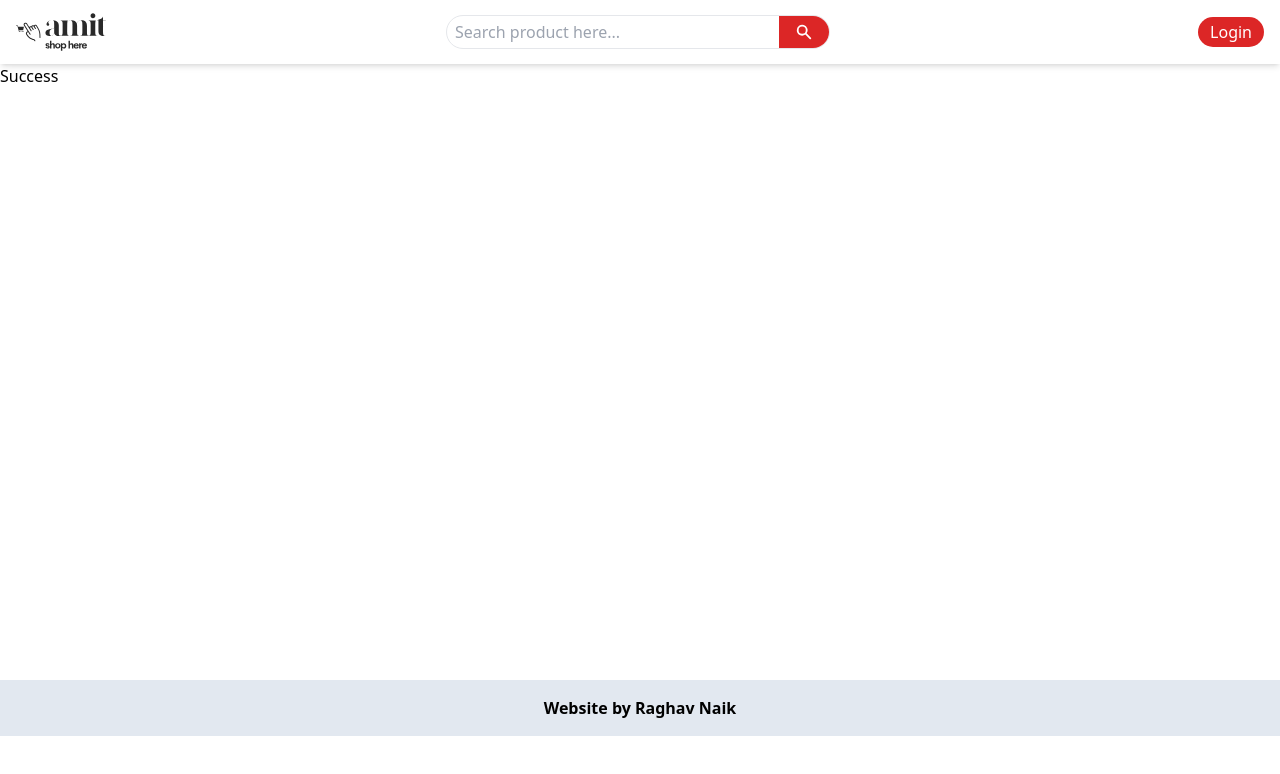
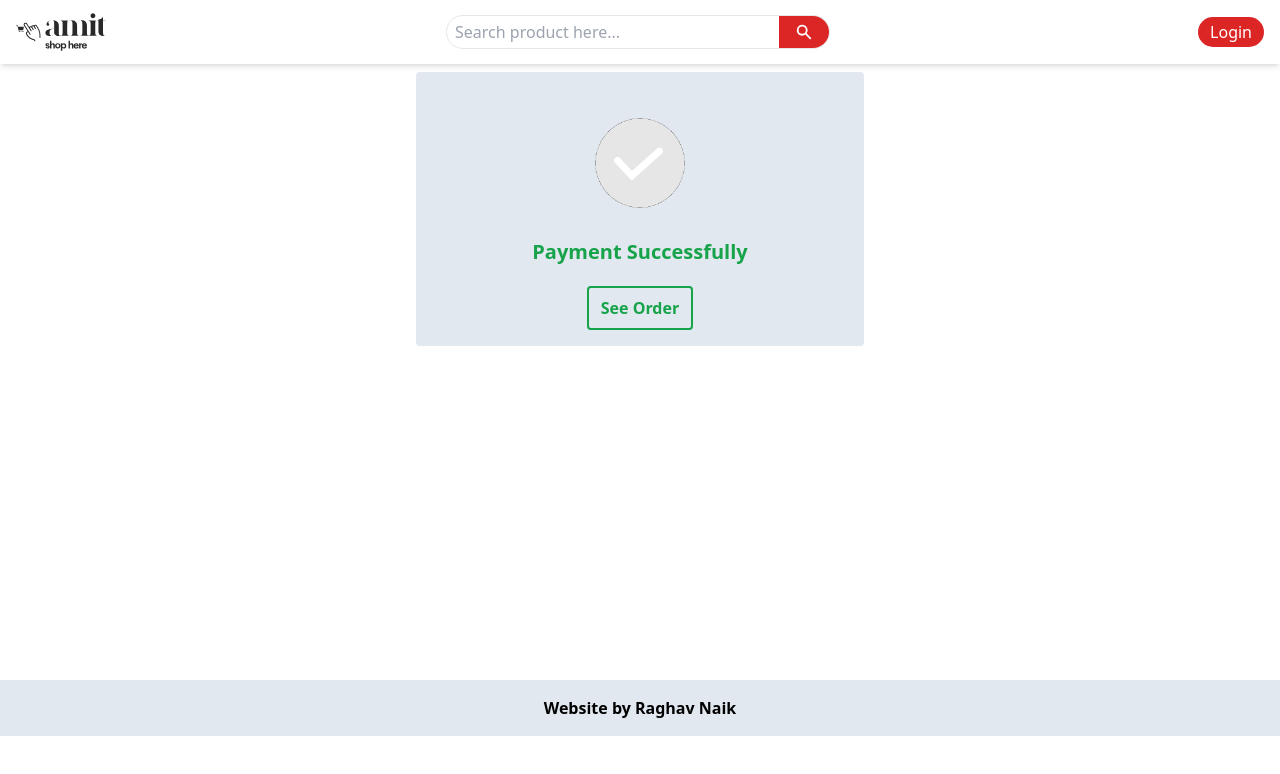
Before and after one commit to naikraghav/Ecommerce-MERN, a React (Vite) app in the folder frontend/: page /success in a window 1280 px wide. Shown: the top 774 px of the page. Built offline with nearby package versions, Linux system fonts and the light colour scheme; no server answers.

Commit message:
Success and cancel page

```diff
--- a/frontend/src/pages/Cancel.jsx
+++ b/frontend/src/pages/Cancel.jsx
@@ -1,8 +1,19 @@
 import React from 'react'
+import CANCELIMAGE from '../assets/cancel.gif'
+import { Link } from 'react-router-dom'
 
 const Cancel = () => {
   return (
-    <div>Cancel</div>
+    <div className='bg-slate-200 w-full max-w-md mx-auto flex justify-center items-center flex-col p-4 m-2 rounded'>
+      <img
+        src={CANCELIMAGE}
+        width={150}
+        height={150}
+        className='mix-blend-multiply'
+      />
+      <p className='text-red-600 font-bold text-xl'>Payment Cancel</p>
+      <Link to={"/cart"} className='p-2 px-3 mt-5 border-2 border-red-600 rounded font-semibold text-red-600 hover:bg-red-600 hover:text-white'>Go To Cart</Link>
+    </div>
   )
 }
 
--- a/frontend/src/pages/Success.jsx
+++ b/frontend/src/pages/Success.jsx
@@ -1,8 +1,17 @@
-import React from 'react'
+import SUCCESSIMAGE from '../assets/success.gif'
+import { Link } from 'react-router-dom'
 
 const Success = () => {
   return (
-    <div>Success</div>
+    <div className='bg-slate-200 w-full max-w-md mx-auto flex justify-center items-center flex-col p-4 m-2 rounded'>
+      <img
+        src={SUCCESSIMAGE}
+        width={150}
+        height={150}
+      />
+      <p className='text-green-600 font-bold text-xl'>Payment Successfully</p>
+      <Link to={"/order"} className='p-2 px-3 mt-5 border-2 border-green-600 rounded font-semibold text-green-600 hover:bg-green-600 hover:text-white'>See Order</Link>
+    </div>
   )
 }
 
```
